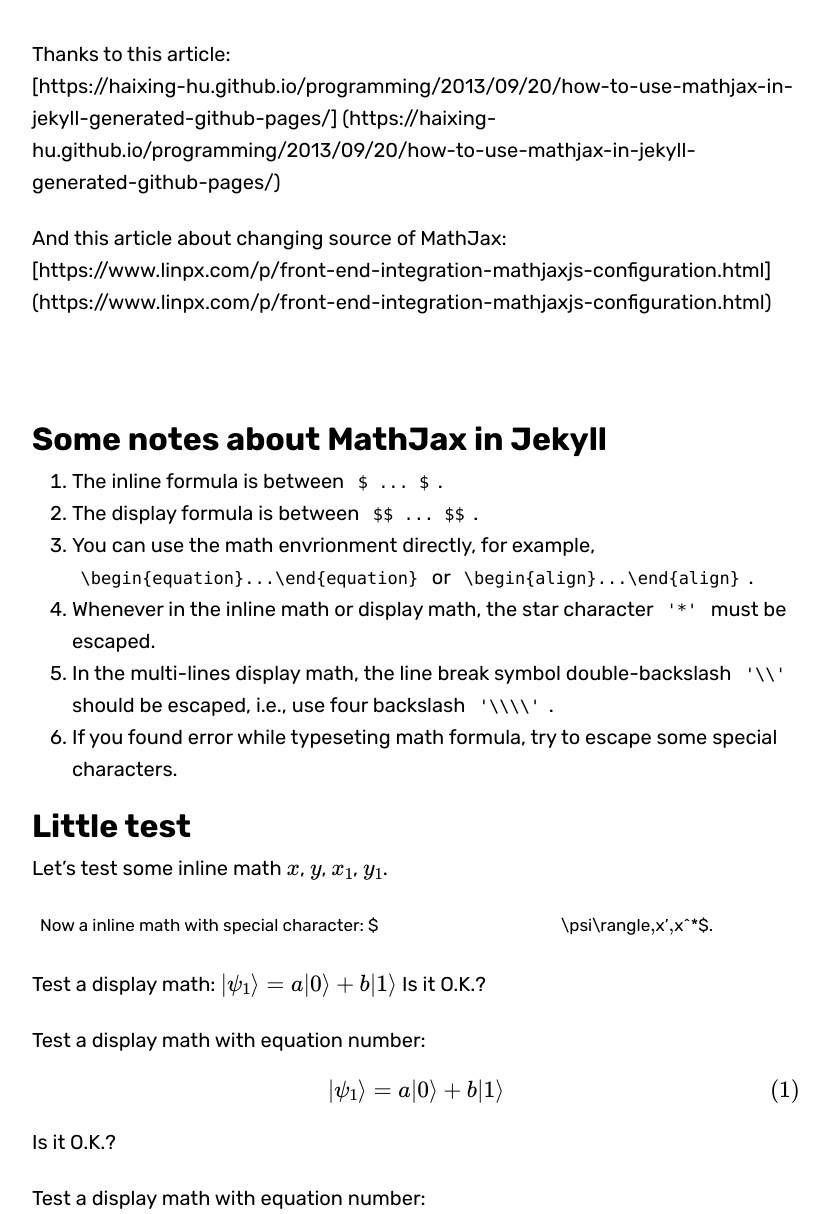
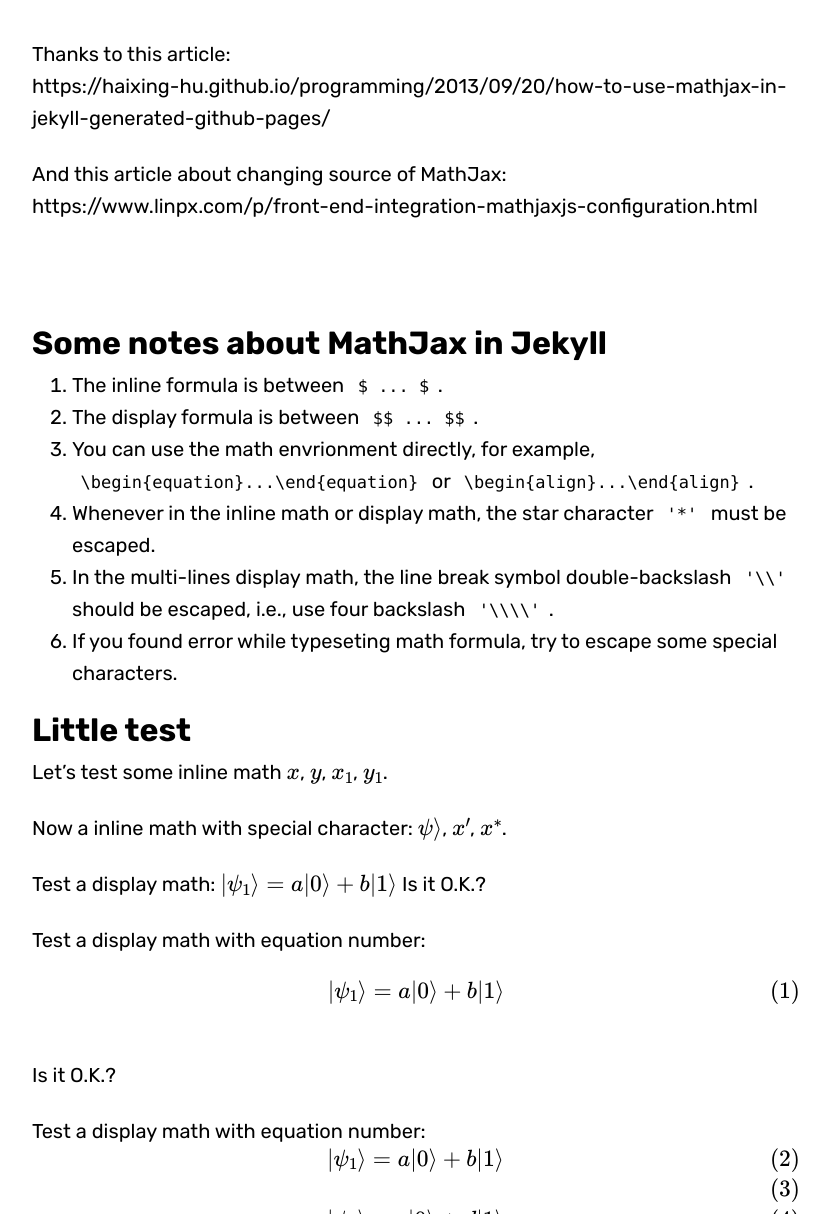
Before and after one commit to littlepure2333/littlepure2333.github.io, a Jekyll site: the page built from _posts/2019-11-25-MathJax.md, in a window 1280 px wide and 1400 px high, scrolled down 710 px. Shown: the part 186-1400 px from the top of the window, without its empty margins (224-1053 px from the left). Built offline with Jekyll 4.4.1, drawn with Linux system fonts in a browser that asks for light colours; some web fonts are replaced; formulas are drawn with MathJax 3; comment, search, counter and statistics services are not loaded; some of the changed text lies outside the part shown.

Commit message:
update syntax highlight

```diff
--- a/_config.yml
+++ b/_config.yml
@@ -80,7 +80,7 @@ exclude                    : ["README.md", "README.html"]
 markdown: kramdown
 # !github-pages! mandatory › https://help.github.com/articles/using-jekyll-with-pages/#configuration-settings-you-cannot-change
 # Since Jekyll 3 the default highlighter is Rouge (replaced Pygments.rb in v44)
-highlighter: rouge
+highlighter: pygments
 
 # More › http://kramdown.gettalong.org/quickref.html
 # Options › http://kramdown.gettalong.org/options.html
--- a/_posts/2019-11-25-MathJax.md
+++ b/_posts/2019-11-25-MathJax.md
@@ -10,12 +10,10 @@ published: true
 ---
 
 Thanks to this article:
-[https://haixing-hu.github.io/programming/2013/09/20/how-to-use-mathjax-in-jekyll-generated-github-pages/]
-(https://haixing-hu.github.io/programming/2013/09/20/how-to-use-mathjax-in-jekyll-generated-github-pages/)
+[https://haixing-hu.github.io/programming/2013/09/20/how-to-use-mathjax-in-jekyll-generated-github-pages/](https://haixing-hu.github.io/programming/2013/09/20/how-to-use-mathjax-in-jekyll-generated-github-pages/)
 
 And this article about changing source of MathJax:
-[https://www.linpx.com/p/front-end-integration-mathjaxjs-configuration.html]
-(https://www.linpx.com/p/front-end-integration-mathjaxjs-configuration.html)
+[https://www.linpx.com/p/front-end-integration-mathjaxjs-configuration.html](https://www.linpx.com/p/front-end-integration-mathjaxjs-configuration.html)
 
 <!–-break-–>
 
@@ -35,7 +33,7 @@ And this article about changing source of MathJax:
 
 Let's test some inline math $x$, $y$, $x_1$, $y_1$.
 
-Now a inline math with special character: $|\psi\rangle$, $x'$, $x^\*$.
+Now a inline math with special character: $\psi\rangle$, $x'$, $x^\*$.
 
 Test a display math:
 $$
@@ -61,8 +59,8 @@ Is it O.K.?
 And test a display math without equaltion number:
 $$
   \begin{align\*}
-    |\psi_1\rangle &= a|0\rangle + b|1\rangle \\\\
-    |\psi_2\rangle &= c|0\rangle + d|1\rangle
+     \psi_1\rangle &= a|0\rangle + b|1\rangle \\\\
+     \psi_2\rangle &= c|0\rangle + d|1\rangle
   \end{align\*}
 $$
 Is it O.K.?
```
Also changed, not shown: _posts/2019-08-22-convolution.md (+2 -2 lines).
